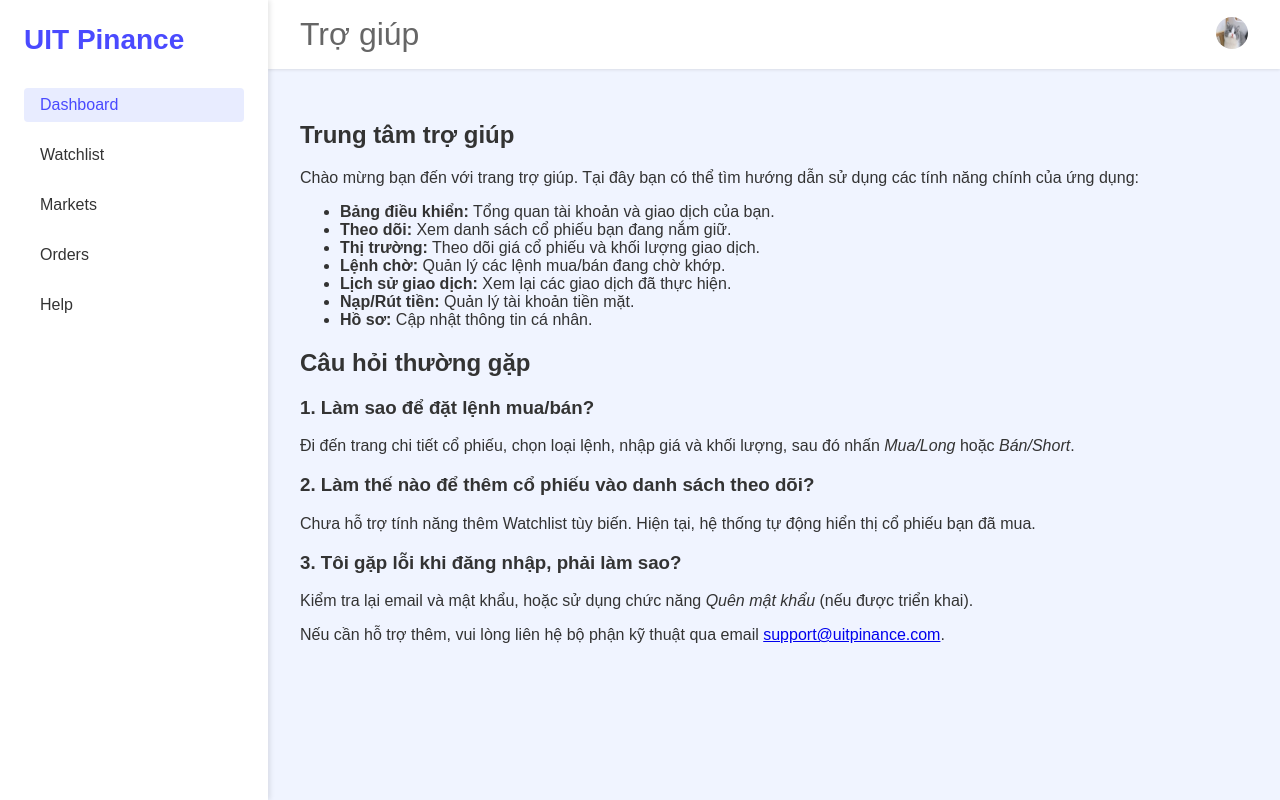
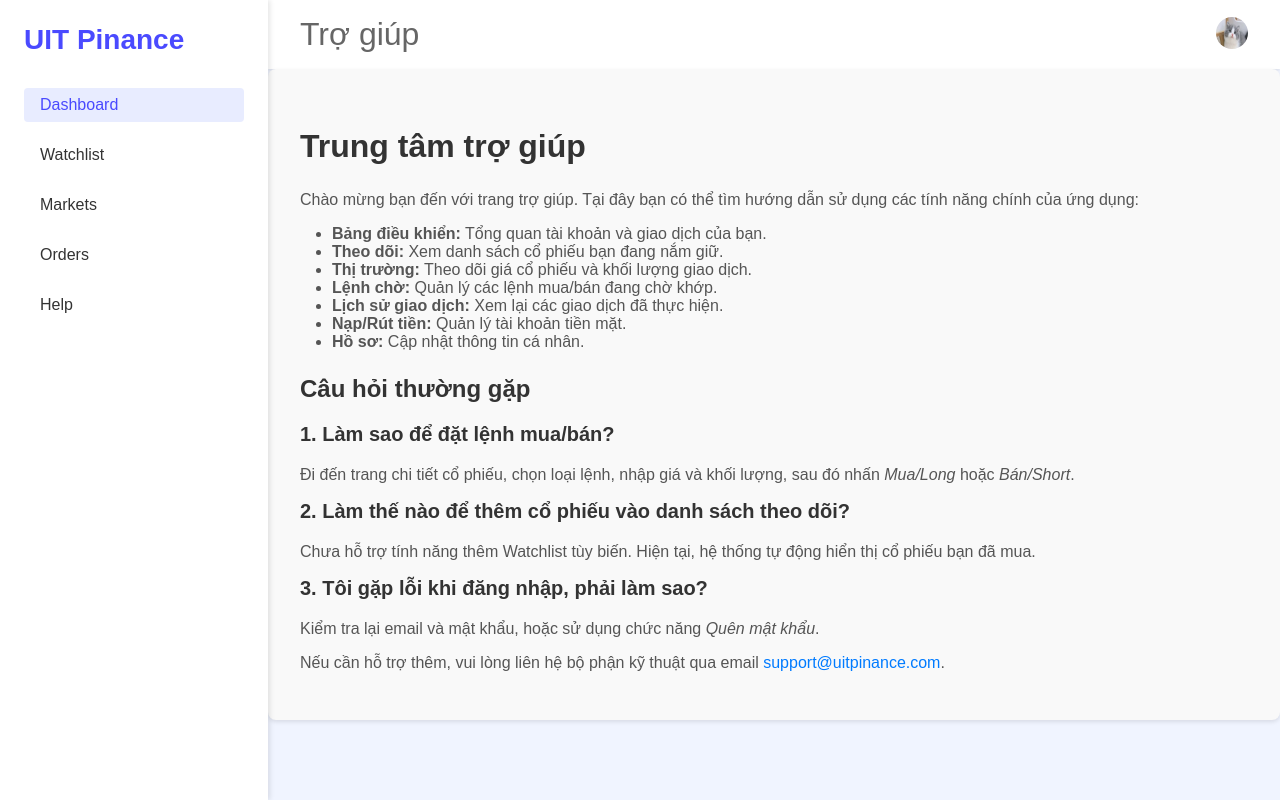
Before and after one commit to thanhdatnguyentk/UIT_PINANCE, a Flask app: template templates/help.html in a window 1280 px wide. Run offline with Flask 3, Linux system fonts and the light colour scheme; the template is opened without the code that fills it, so the values that code supplies are empty; some libraries are stand-ins or nearby versions.

Commit message:
thêm help

```diff
--- a/templates/help.html
+++ b/templates/help.html
@@ -52,10 +52,10 @@
             </div>
         </header>
 
-      <section style="padding:2rem;">
-        <h1>Trung tâm trợ giúp</h1>
-        <p>Chào mừng bạn đến với trang trợ giúp. Tại đây bạn có thể tìm hướng dẫn sử dụng các tính năng chính của ứng dụng:</p>
-        <ul>
+    <section style="padding:2rem; background-color: #f9f9f9; border-radius: 8px; box-shadow: 0 2px 4px rgba(0, 0, 0, 0.1);">
+      <h1 style="font-size: 2rem; color: #333;">Trung tâm trợ giúp</h1>
+      <p style="font-size: 1rem; color: #555;">Chào mừng bạn đến với trang trợ giúp. Tại đây bạn có thể tìm hướng dẫn sử dụng các tính năng chính của ứng dụng:</p>
+      <ul style="list-style-type: disc; padding-left: 2rem; color: #555;">
         <li><strong>Bảng điều khiển:</strong> Tổng quan tài khoản và giao dịch của bạn.</li>
         <li><strong>Theo dõi:</strong> Xem danh sách cổ phiếu bạn đang nắm giữ.</li>
         <li><strong>Thị trường:</strong> Theo dõi giá cổ phiếu và khối lượng giao dịch.</li>
@@ -64,14 +64,14 @@
         <li><strong>Nạp/Rút tiền:</strong> Quản lý tài khoản tiền mặt.</li>
         <li><strong>Hồ sơ:</strong> Cập nhật thông tin cá nhân.</li>
       </ul>
-        <h2>Câu hỏi thường gặp</h2>
-        <h3>1. Làm sao để đặt lệnh mua/bán?</h3>
-        <p>Đi đến trang chi tiết cổ phiếu, chọn loại lệnh, nhập giá và khối lượng, sau đó nhấn <em>Mua/Long</em> hoặc <em>Bán/Short</em>.</p>
-        <h3>2. Làm thế nào để thêm cổ phiếu vào danh sách theo dõi?</h3>
-        <p>Chưa hỗ trợ tính năng thêm Watchlist tùy biến. Hiện tại, hệ thống tự động hiển thị cổ phiếu bạn đã mua.</p>
-        <h3>3. Tôi gặp lỗi khi đăng nhập, phải làm sao?</h3>
-        <p>Kiểm tra lại email và mật khẩu, hoặc sử dụng chức năng <em>Quên mật khẩu</em> (nếu được triển khai).</p>
-        <p>Nếu cần hỗ trợ thêm, vui lòng liên hệ bộ phận kỹ thuật qua email <a href="mailto:support@uitpinance.com">support@uitpinance.com</a>.</p>
+      <h2 style="font-size: 1.5rem; color: #333; margin-top: 1.5rem;">Câu hỏi thường gặp</h2>
+      <h3 style="font-size: 1.25rem; color: #333; margin-top: 1rem;">1. Làm sao để đặt lệnh mua/bán?</h3>
+      <p style="font-size: 1rem; color: #555;">Đi đến trang chi tiết cổ phiếu, chọn loại lệnh, nhập giá và khối lượng, sau đó nhấn <em>Mua/Long</em> hoặc <em>Bán/Short</em>.</p>
+      <h3 style="font-size: 1.25rem; color: #333; margin-top: 1rem;">2. Làm thế nào để thêm cổ phiếu vào danh sách theo dõi?</h3>
+      <p style="font-size: 1rem; color: #555;">Chưa hỗ trợ tính năng thêm Watchlist tùy biến. Hiện tại, hệ thống tự động hiển thị cổ phiếu bạn đã mua.</p>
+      <h3 style="font-size: 1.25rem; color: #333; margin-top: 1rem;">3. Tôi gặp lỗi khi đăng nhập, phải làm sao?</h3>
+      <p style="font-size: 1rem; color: #555;">Kiểm tra lại email và mật khẩu, hoặc sử dụng chức năng <em>Quên mật khẩu</em>.</p>
+      <p style="font-size: 1rem; color: #555;">Nếu cần hỗ trợ thêm, vui lòng liên hệ bộ phận kỹ thuật qua email <a href="mailto:support@uitpinance.com" style="color: #007bff; text-decoration: none;">support@uitpinance.com</a>.</p>
     </section>
     </div>
   </div>
```
Also changed, not shown: static/css/style.css (line endings or trailing spaces). Lines whose indentation alone changed are shown as unchanged.
